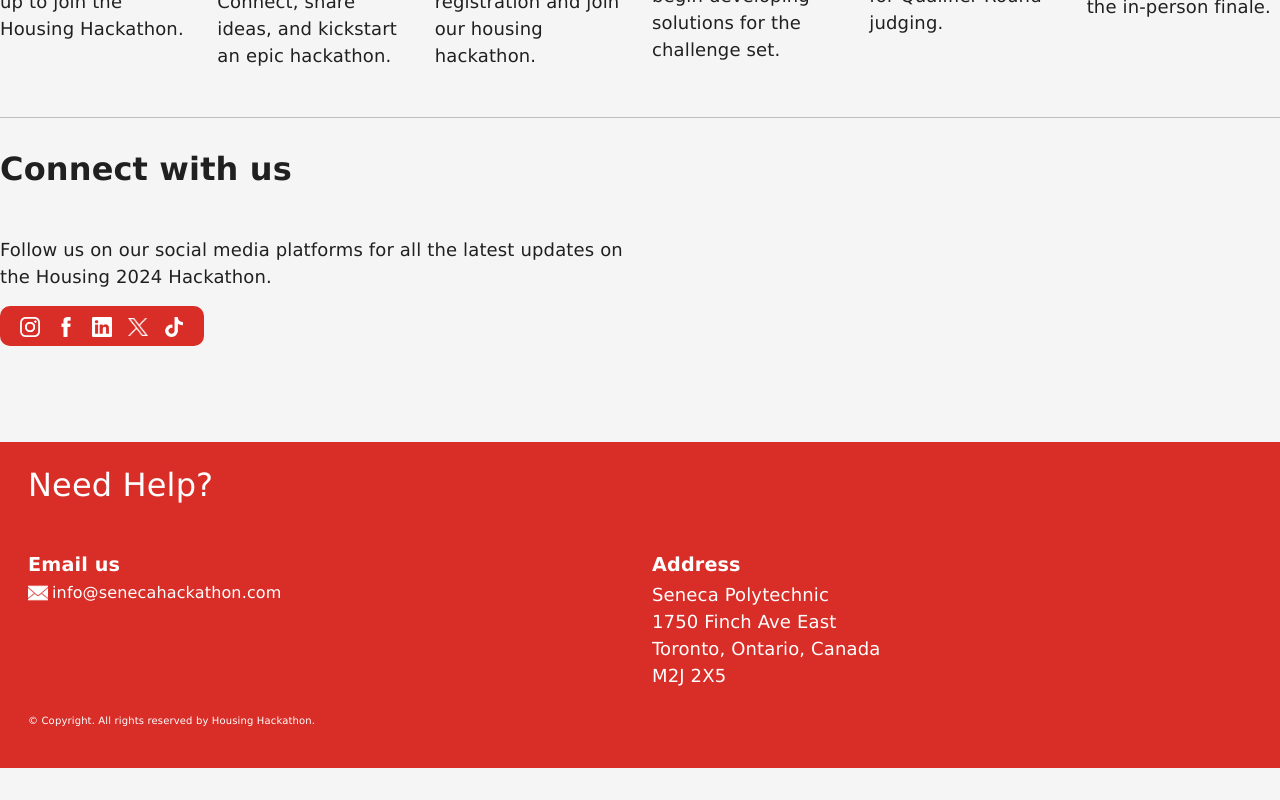
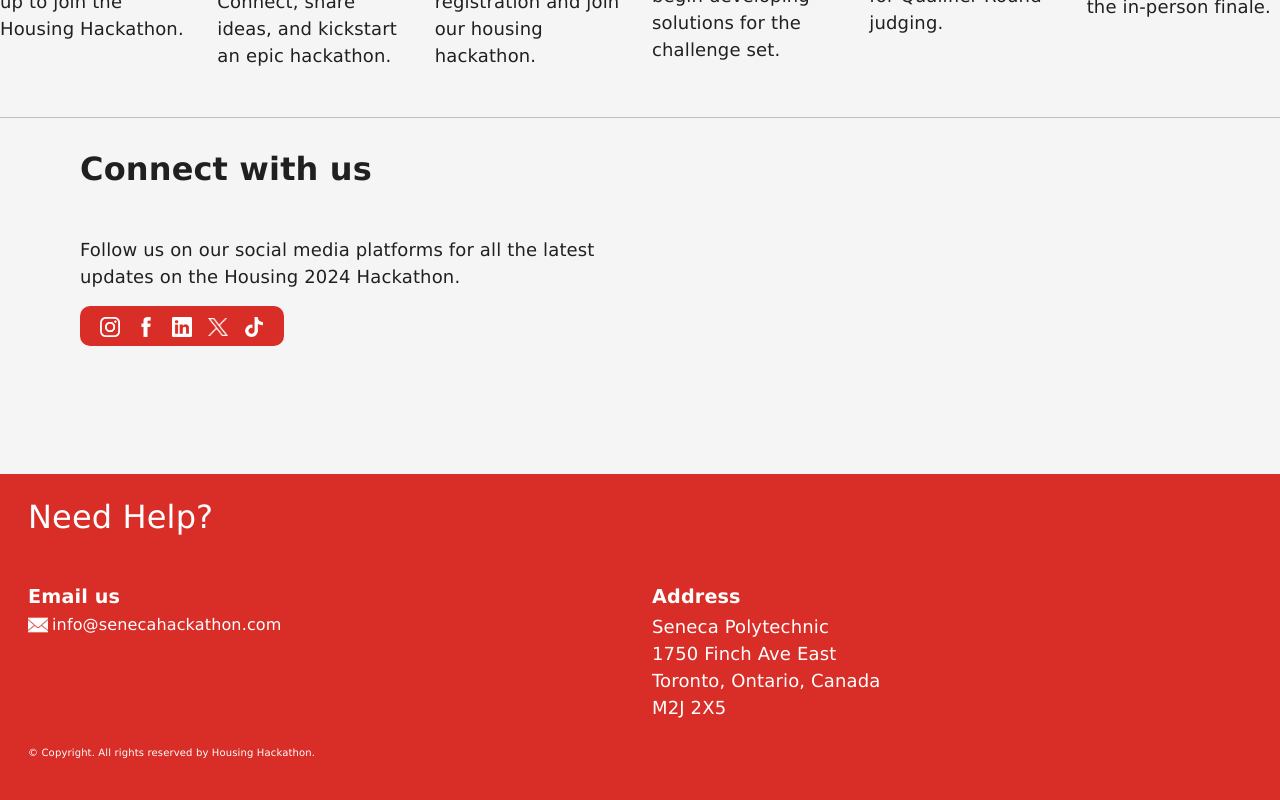
Before and after one commit to busycaesar/SenecaHackathon2024, a React (Create React App) app: page / in a window 1280 px wide. Shown: the part 3680-4480 px from the top of the page. Before the commit the page ends 4448 px from the top, so only its background shows below. Built offline with nearby package versions, Linux system fonts and the light colour scheme.

Commit message:
Update socialMediaSection.tsx

```diff
--- a/src/Components/Home/socialMediaSection.tsx
+++ b/src/Components/Home/socialMediaSection.tsx
@@ -4,6 +4,8 @@ import SocialMediaIcons from "../SocialMedia/socialMedia";
 export default function SocialMediaSection() {
   return (
     <>
+    <div className="page-content">
+
       <h2>
         <strong>Connect with us</strong>
       </h2>
@@ -14,6 +16,7 @@ export default function SocialMediaSection() {
       <div className="red-background curved-border">
         <SocialMediaIcons />
       </div>
+    </div>
     </>
   );
 }
```
